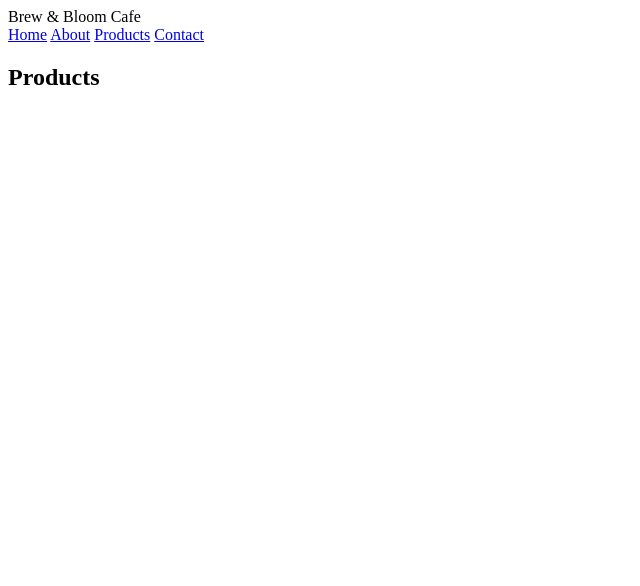
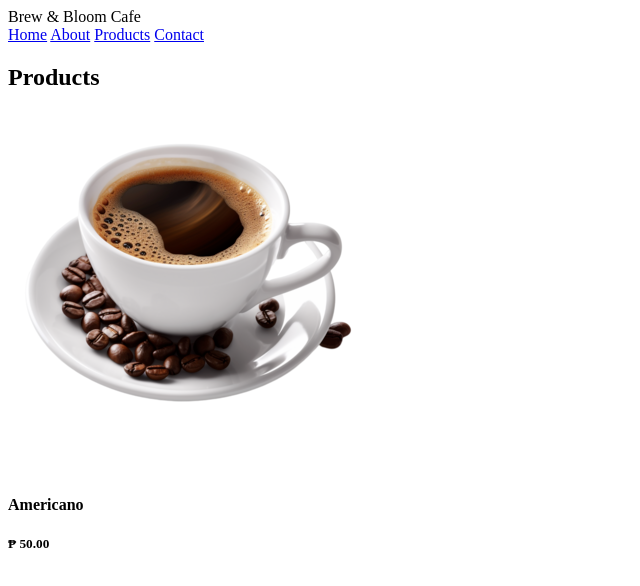
Before and after one commit to SofiaPCSFI/PETA_BuisinessWebsite, a plain HTML site: page products.html in a window 1280 px wide. Shown: the whole page, without its empty margins (0-640 px from the left). Drawn offline with Linux system fonts and the light colour scheme.

Commit message:
Update products.html

```diff
--- a/products.html
+++ b/products.html
@@ -15,5 +15,9 @@
             <a href="contact.html">Contact</a>
     </nav>
     <h2>Products</h2>
+    <img src="americano.png" alt="americano">
+    <h4>Americano</h4>
+    <h5>&#8369; 50.00</h5>
+
 </body>
 </html>
```
